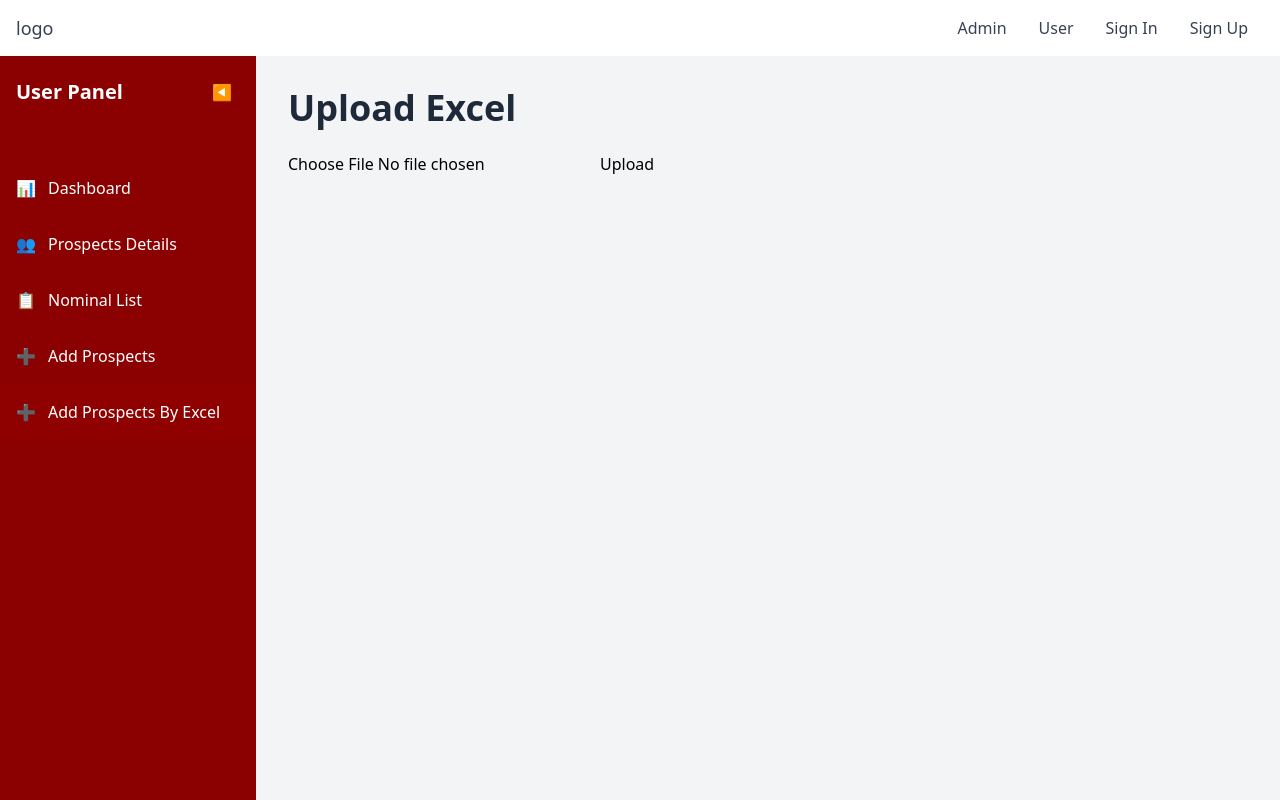
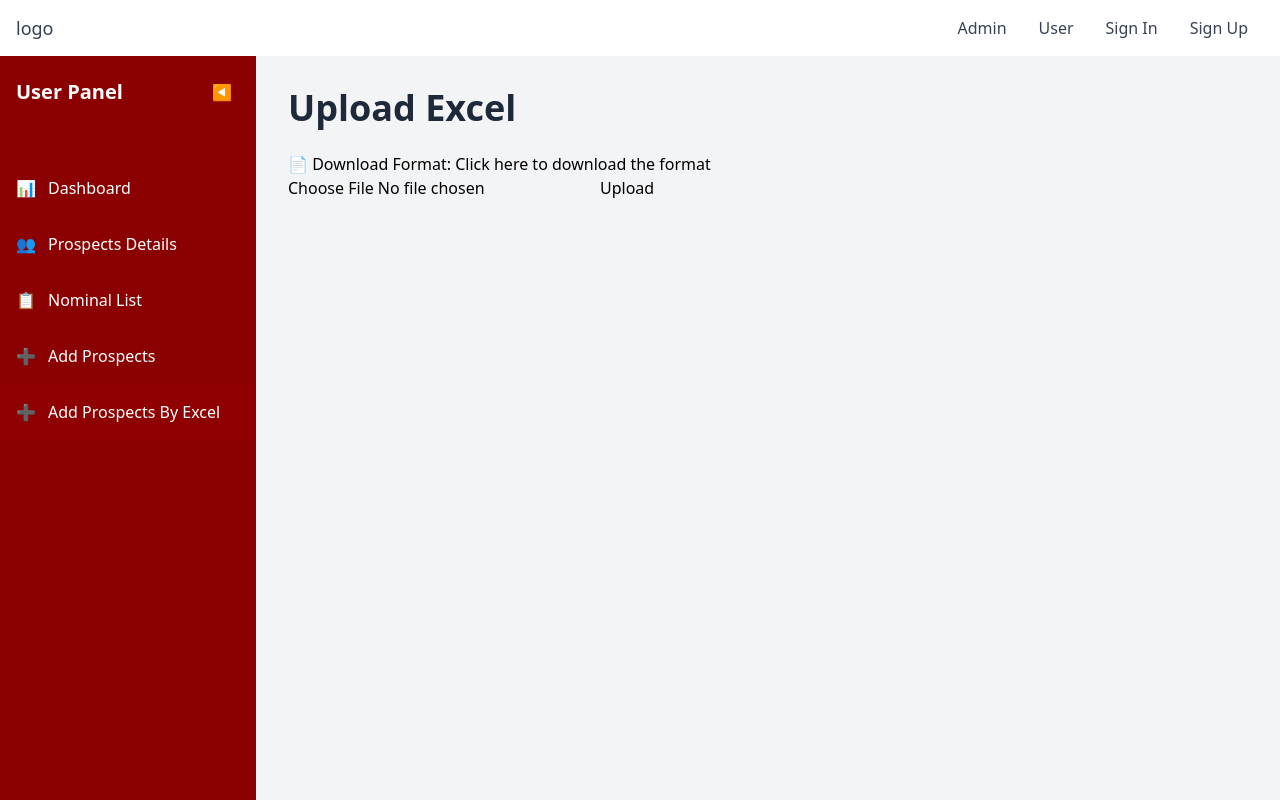
Before and after one commit to LakshyaGrover369/Capture_Call_Frontend, a React (Vite) app: page /user/add-prospects-excel in a window 1280 px wide. Shown: the top 800 px of the page. Built offline with nearby package versions, Linux system fonts and the light colour scheme.

Commit message:
done work on the Add Prospect through excel

```diff
--- a/src/components/Form.tsx
+++ b/src/components/Form.tsx
@@ -44,7 +44,7 @@ const Form: React.FC<FormProps> = ({
       Object.entries(formData).forEach(([key, value]) => {
         formDataToSend.append(key, value);
       });
-
+      console.log("Form data to send:", formDataToSend); // Debugging line
       const response = await axios.post(submitRoute, formDataToSend, {
         headers: {
           Authorization: `Bearer ${token}`,
--- a/src/pages/user/AddProspectsByExcel.tsx
+++ b/src/pages/user/AddProspectsByExcel.tsx
@@ -4,6 +4,13 @@ import axios from "axios";
 
 const AddProspectsByExcel = () => {
   const [file, setFile] = useState<File | null>(null);
+  const [uploadMessage, setUploadMessage] = useState<string>("");
+  const [createdCount, setCreatedCount] = useState<number>(0);
+  const [uploadErrors, setUploadErrors] = useState<
+    { row: number; error: string }[]
+  >([]);
+  const [invalidExcelCloudinaryLink, setInvalidExcelCloudinaryLink] =
+    useState<string>("");
 
   const handleFileChange = (event: React.ChangeEvent<HTMLInputElement>) => {
     if (event.target.files && event.target.files.length > 0) {
@@ -14,7 +21,7 @@ const AddProspectsByExcel = () => {
   const handleSubmit = async (event: React.FormEvent) => {
     event.preventDefault();
     if (!file) {
-      alert("Please select a file before submitting.");
+      setUploadMessage("❌ Please select a file before submitting.");
       return;
     }
 
@@ -22,30 +29,95 @@ const AddProspectsByExcel = () => {
     formData.append("ProspectsExcelData", file);
 
     try {
-      const response = await axios.post("/api/upload", formData, {
-        headers: {
-          "Content-Type": "multipart/form-data",
-        },
-      });
+      const token = localStorage.getItem("token");
 
-      if (response.status === 200) {
-        alert("File uploaded successfully!");
+      const response = await axios.post(
+        "http://localhost:5000/api/users/addProspectByExcel",
+        formData,
+        {
+          headers: {
+            "Content-Type": "multipart/form-data",
+            Authorization: `Bearer ${token}`,
+          },
+        }
+      );
+
+      const responseData = response.data;
+
+      if (
+        response.status === 200 &&
+        responseData.message_id === "UPLOAD_SUCCESS"
+      ) {
+        setUploadMessage(`✅ ${responseData.message}`);
+        setCreatedCount(responseData.createdCount || 0);
+        setUploadErrors(responseData.errors || []);
+        setInvalidExcelCloudinaryLink(responseData.cloudinaryLink || "");
+      } else if (
+        response.status === 200 &&
+        responseData.message_id === "UPLOAD_FAILED"
+      ) {
+        console.log(responseData.cloudinaryLink);
+        setInvalidExcelCloudinaryLink(responseData.cloudinaryLink || "");
+        setUploadMessage("❌ Failed to upload file.");
       } else {
-        alert("Failed to upload file.");
+        setUploadMessage("❌ Failed to upload file.");
       }
+      console.log("Rendering link:", invalidExcelCloudinaryLink);
     } catch (error) {
       console.error("Error uploading file:", error);
-      alert("An error occurred while uploading the file.");
+      setUploadMessage("❌ An error occurred while uploading the file.");
     }
   };
 
   return (
     <div>
       <Heading text="Upload Excel" />
+      <p>
+        📄 Download Format:{" "}
+        <a
+          href="https://res.cloudinary.com/dnsolpby4/raw/upload/v1746639865/static_sample_files/sample_prospect_data_cnuzur.xlsx"
+          target="_blank"
+          rel="noopener noreferrer"
+        >
+          Click here to download the format
+        </a>
+      </p>
       <form onSubmit={handleSubmit}>
         <input type="file" accept=".xlsx, .xls" onChange={handleFileChange} />
         <button type="submit">Upload</button>
       </form>
+
+      {uploadMessage && <p>{uploadMessage}</p>}
+
+      {createdCount > 0 && (
+        <p>✅ {createdCount} new prospects successfully added.</p>
+      )}
+
+      {invalidExcelCloudinaryLink && (
+        <p>
+          📥 Download Invalid Excel File:{" "}
+          <a
+            href={invalidExcelCloudinaryLink}
+            target="_blank"
+            rel="noopener noreferrer"
+          >
+            {invalidExcelCloudinaryLink}
+          </a>
+        </p>
+      )}
+
+      {uploadErrors.length > 0 && (
+        <div>
+          <h4>⚠️ Upload Errors:</h4>
+          <ul>
+            {uploadErrors.map((error, idx) => (
+              <li key={idx}>
+                Row {error.row}: {error.error}
+              </li>
+            ))}
+          </ul>
+        </div>
+      )}
     </div>
   );
 };
```
